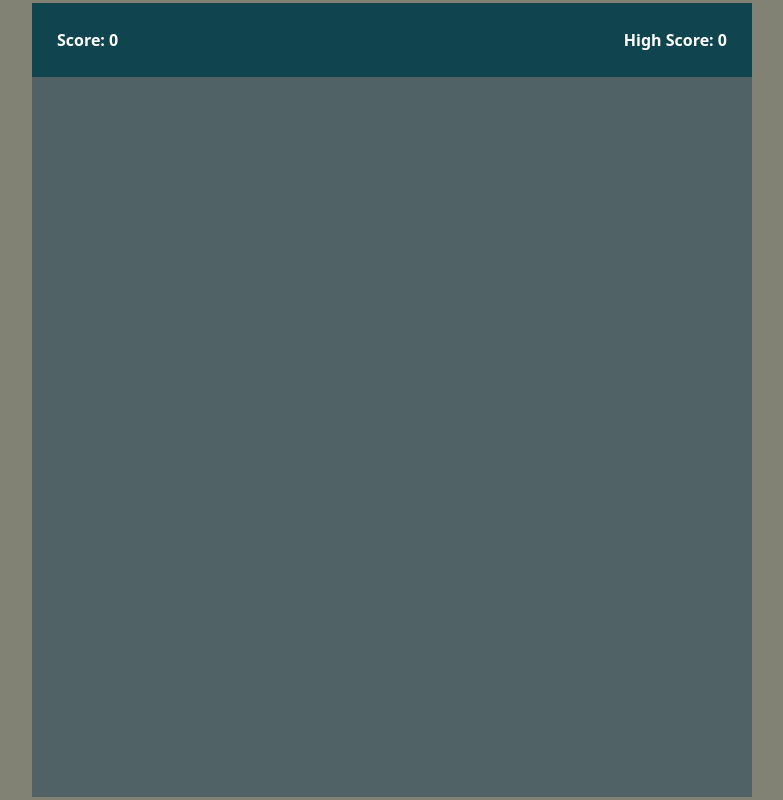
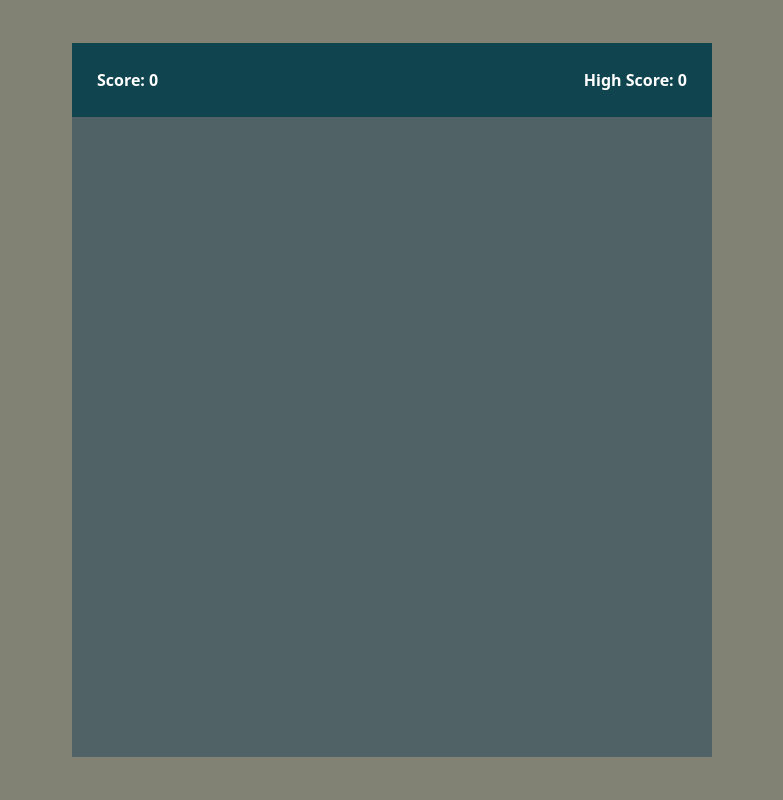
Before and after one commit to luteor/snake-game-vanilla-js, a website built with Vite: page index.html in a window 1280 px wide. Shown: the whole page, without its empty margins (248-1031 px from the left). Built offline with nearby package versions, Linux system fonts and the light colour scheme.

Commit message:
style: :lipstick: Final update global css

```diff
--- a/style.css
+++ b/style.css
@@ -22,8 +22,8 @@ body {
   display: grid;
   grid-template-rows: repeat(21, 1fr);
   grid-template-columns: repeat(21, 1fr);
-  height: 90vmin;
-  width: 90vmin;
+  height: 80vmin;
+  width: 80vmin;
 }
 
 .play-board__snake {
```
